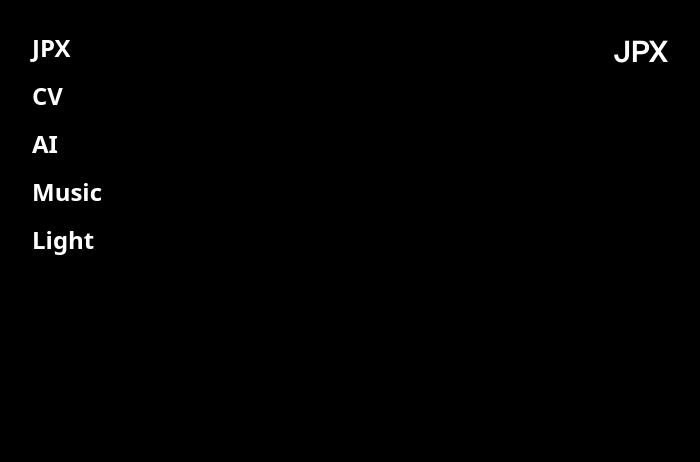
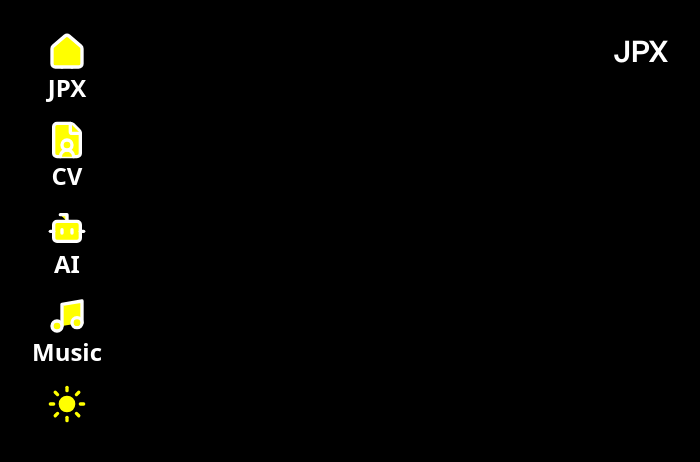
Before and after one commit to sean-xiao-zhao7/portfolio_personal_nextjs, a Next.js app: page / in a window 1280 px wide. Shown: the top 462 px of the page, without its empty margins (0-700 px from the left). Built offline with nearby package versions, Linux system fonts and the light colour scheme.

Commit message:
Make main menu items flex col center

```diff
--- a/components/layouts/menu/main-menu.tsx
+++ b/components/layouts/menu/main-menu.tsx
@@ -1,5 +1,7 @@
 import Link from "next/link";
 import { Dispatch, SetStateAction } from "react";
+
+import { Bot, Music, FileUser, House } from 'lucide-react';
 
 import ModeSwitcher from "@/components/widgets/mode-switcher";
 
@@ -7,11 +9,11 @@ export default function MainMenu({ setColorMode, currentColorMode }: { setColorM
 
     const modeSwitcherHandler = () => { setColorMode((prevState) => prevState === 'light' ? 'dark' : 'light') };
 
-    return <ul className="absolute p-8 flex flex-col gap-4">
-        <li><Link href='/' className="text-2xl font-semibold">JPX</Link></li>
-        <li><Link href='/cv' className="text-2xl font-semibold">CV</Link></li>
-        <li><Link href='/ai' className="text-2xl font-semibold">AI</Link></li>
-        <li><Link href='/music' className="text-2xl font-semibold">Music</Link></li>
-        <li><ModeSwitcher text={currentColorMode === 'dark' ? 'Light' : 'Dark'} modeSwitchHandler={modeSwitcherHandler} /></li>
+    return <ul className="absolute p-8 flex flex-col gap-4 items-center">
+        <li className="flex flex-col items-center"><House fill='yellow' size={40} /><Link href='/' className="text-2xl font-semibold">JPX</Link></li>
+        <li className="flex flex-col items-center"><FileUser fill='yellow' size={40} /><Link href='/cv' className="text-2xl font-semibold">CV</Link></li>
+        <li className="flex flex-col items-center"><Bot fill='yellow' size={40} /><Link href='/ai' className="text-2xl font-semibold">AI</Link></li>
+        <li className="flex flex-col items-center"><Music fill='yellow' size={40} /><Link href='/music' className="text-2xl font-semibold">Music</Link></li>
+        <li><ModeSwitcher text={currentColorMode === 'dark' ? 'Light' : 'Dark'} modeSwitchHandler={modeSwitcherHandler} on={currentColorMode === 'dark'} /></li>
     </ul>
 }
--- a/components/widgets/mode-switcher.tsx
+++ b/components/widgets/mode-switcher.tsx
@@ -1,5 +1,7 @@
-export default function ModeSwitcher({ text, modeSwitchHandler, }: { text: string, modeSwitchHandler: () => void }) {
-    return <button className="rounded-md text-2xl font-semibold cursor-pointer" onClick={modeSwitchHandler}>
-        {text}
+import { Moon, Sun } from 'lucide-react';
+
+export default function ModeSwitcher({ text = '', modeSwitchHandler, on }: { text: string, modeSwitchHandler: () => void, on: boolean }) {
+    return <button className="rounded-md text-2xl font-semibold cursor-pointer flex flex-row justify-center" onClick={modeSwitchHandler}>
+        {on ? <Sun fill='yellow' color='yellow' size={40} /> : <Moon fill='yellow' size={40} />}
     </button>
 }
--- a/package.json
+++ b/package.json
@@ -9,6 +9,7 @@
     "lint": "eslint"
   },
   "dependencies": {
+    "lucide-react": "^0.562.0",
     "next": "16.0.8",
     "react": "19.2.1",
     "react-dom": "19.2.1"
```
Also changed, not shown: 1 other file (tests, documents, lock files or other folders).
